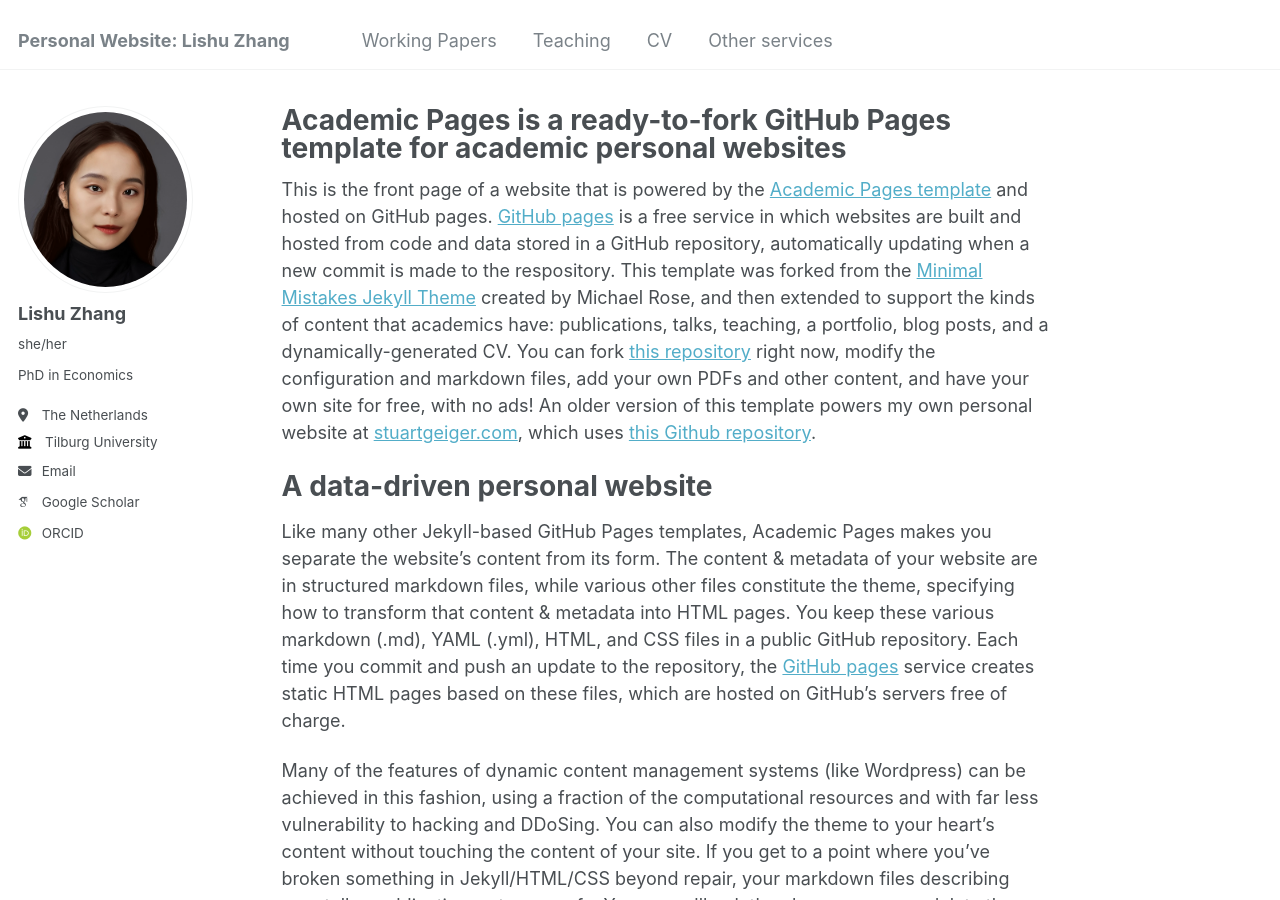
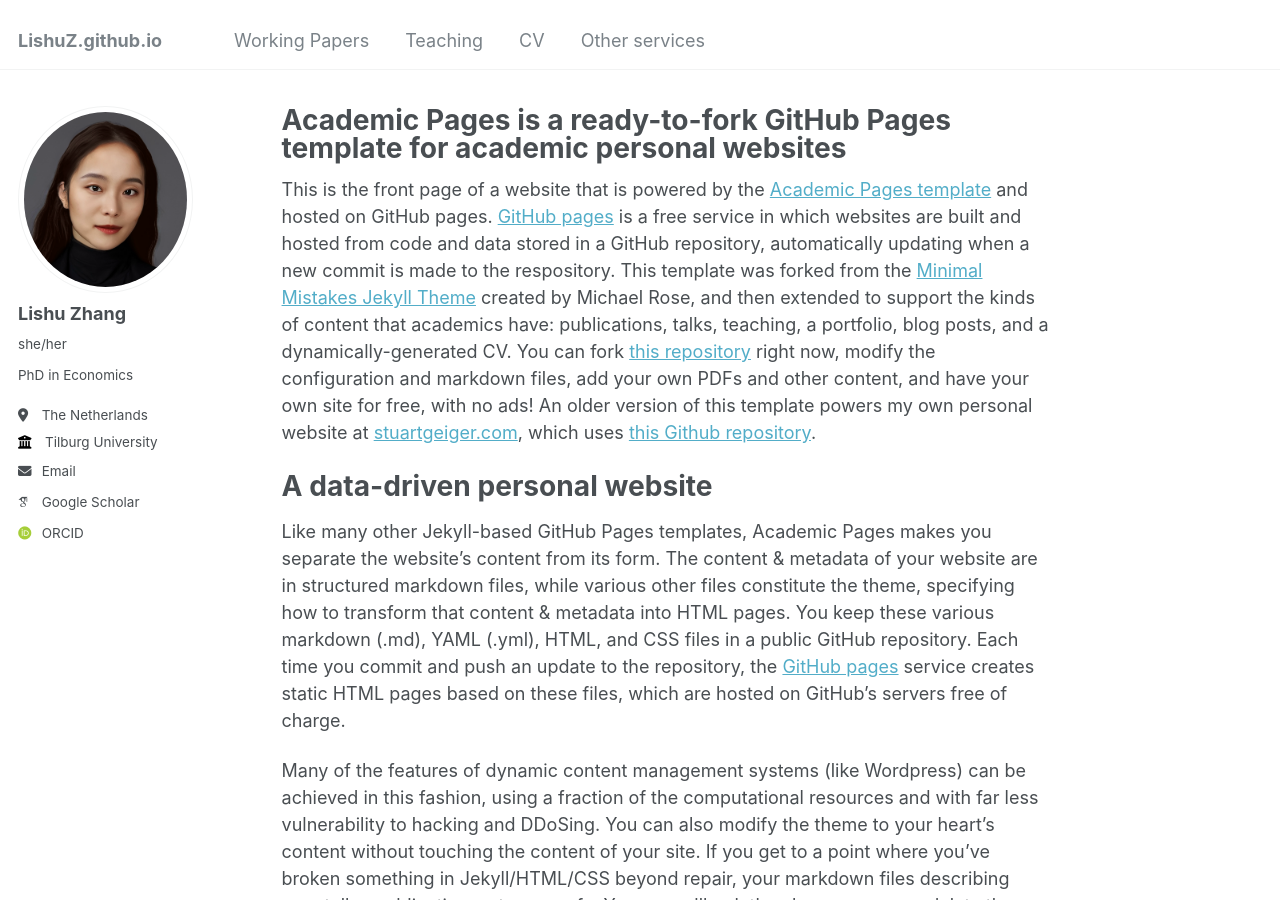
Before and after one commit to LishuZ/LishuZ.github.io, a Jekyll site: the page built from _pages/about.md, in a window 1280 px wide and 900 px high. Built offline with Jekyll 4.4.1, drawn with Linux system fonts in a browser that asks for light colours; some web fonts are replaced.

Commit message:
Update _config.yml

```diff
--- a/_config.yml
+++ b/_config.yml
@@ -8,7 +8,7 @@
 
 # Basic Site Settings
 locale                   : "en-US"
-title                    : "Personal Website: Lishu Zhang"
+# title                    : "Personal Website: Lishu Zhang"
 title_separator          : "-"
 name                     : &name "Lishu Zhang"
 description              : &description "I am a fourth-year PhD candidate in Economics at Tilburg University. My research delves into the responses of financial markets to climate change, with a particular focus on the international provision of brown financing."
```
